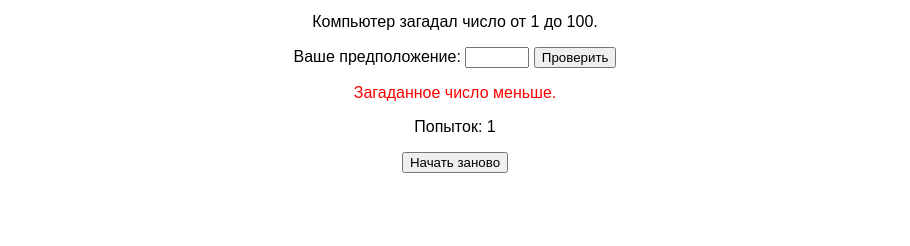
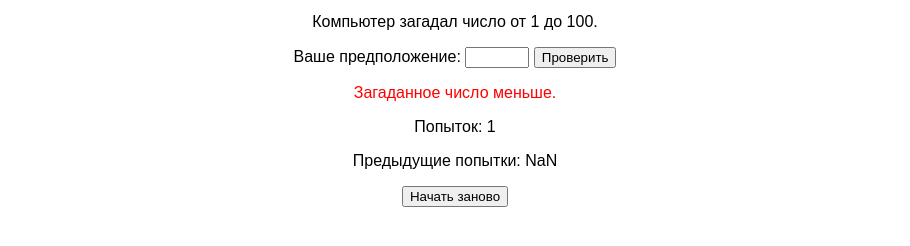
Before and after one commit to phewstaff/WB-L2-Guess-Number, a plain HTML site: page index.html in a window 1280 px wide. Both pictures are taken after a click on the button "Проверить". Shown: the part 132-378 px from the top of the page, without its empty margins (185-1095 px from the left). Drawn offline with Linux system fonts and the light colour scheme.

Commit message:
Добавил отображение предыдущих попыток

```diff
--- a/index.html
+++ b/index.html
@@ -29,6 +29,7 @@
     <button onclick="checkGuess()">Проверить</button>
     <p id="message"></p>
     <p>Попыток: <span id="attempts">0</span></p>
+    <p>Предыдущие попытки: <span id="previousGuesses"></span></p>
     <button onclick="resetGame()">Начать заново</button>
 
     <script>
@@ -36,6 +37,7 @@
       let attempts = 0;
       let minRange = 1;
       let maxRange = 100;
+      let guessedNumbers = [];
 
       const startGame = () => {
         minRange = parseInt(document.getElementById("minRange").value) || 1;
@@ -47,13 +49,16 @@
         secretNumber =
           Math.floor(Math.random() * (maxRange - minRange + 1)) + minRange;
         attempts = 0;
+        guessedNumbers = [];
         document.getElementById("message").innerText = "";
         document.getElementById("attempts").innerText = "0";
+        document.getElementById("previousGuesses").innerText = "";
       };
 
       const checkGuess = () => {
         const userGuess = document.getElementById("guess").valueAsNumber;
         attempts++;
+        guessedNumbers.push(userGuess);
 
         if (userGuess === secretNumber) {
           document.getElementById(
@@ -84,6 +89,8 @@
         }
 
         document.getElementById("attempts").innerText = attempts;
+        document.getElementById("previousGuesses").innerText =
+          guessedNumbers.join(", ");
       };
 
       const resetGame = () => {
```
